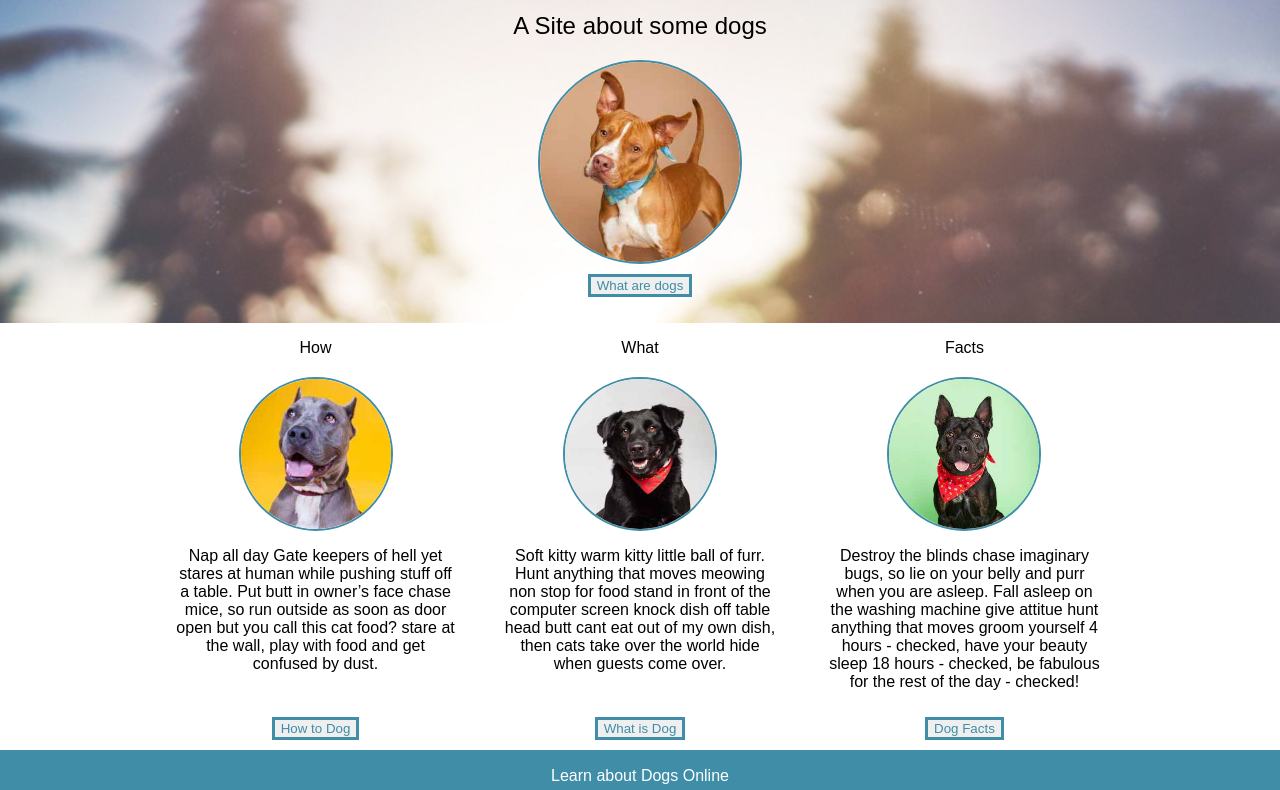
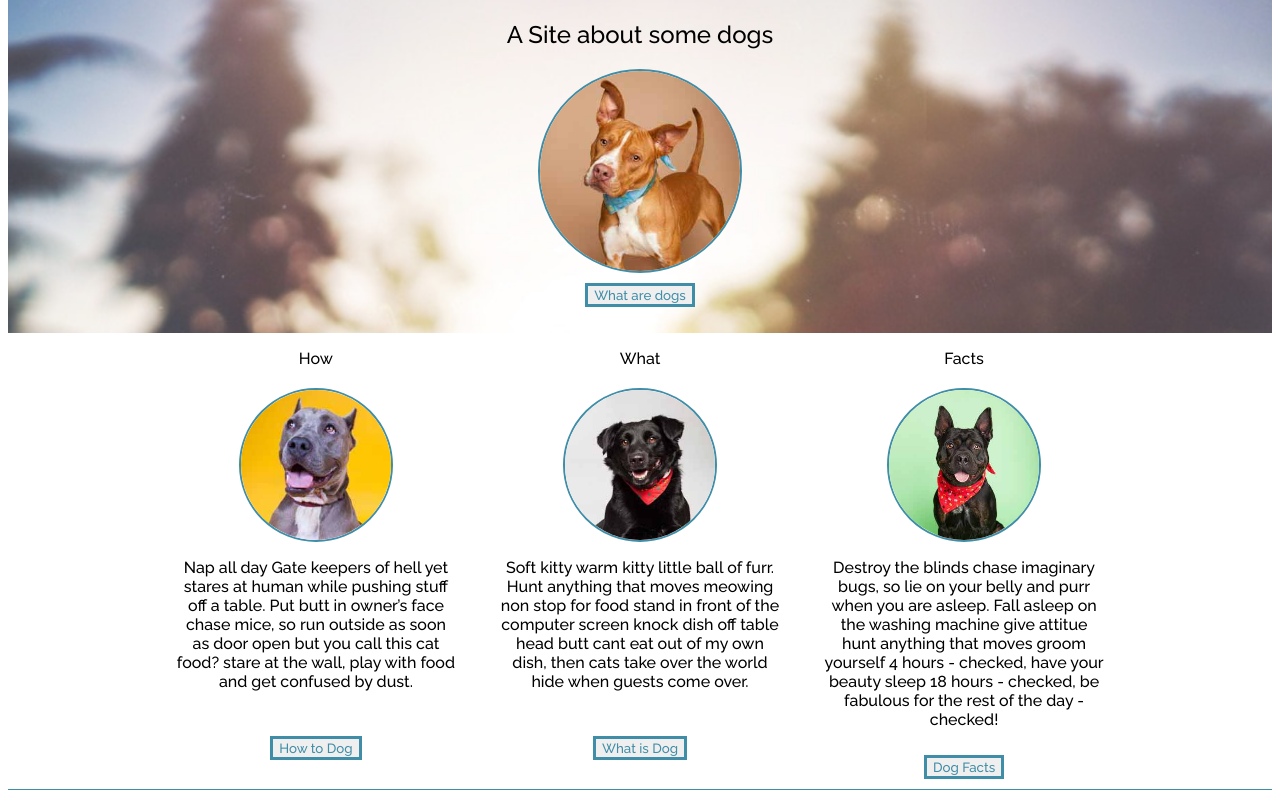
Before and after one commit to JustinD85/dog-party, a plain HTML site: page index.html in a window 1280 px wide. Shown: the part 66-856 px from the top of the page. Drawn offline with Linux system fonts and the light colour scheme.

Commit message:
Corrected the fonts

```diff
--- a/css/styles.css
+++ b/css/styles.css
@@ -1,5 +1,7 @@
 *{
   text-align: center;
+
+  font-family: 'Raleway', sans-serif;
 }
 a{
   text-decoration: none;
@@ -9,11 +11,10 @@ p{
   margin-right: 20px;
   margin-left: 20px;
 }
-
+e
 body {
   margin: 0px;
   padding: 0px;
-  font-family: 'Raleway', sans-serif;
 }
 
 .button {
--- a/index.html
+++ b/index.html
@@ -1,6 +1,7 @@
 <html>
 <head>
   <link rel="stylesheet" href="css/styles.css">
+  <link rel="stylesheet" href="https://fonts.googleapis.com/css?family=Raleway:500">
 </head>
 <body>
   <nav class="topBar">
```
